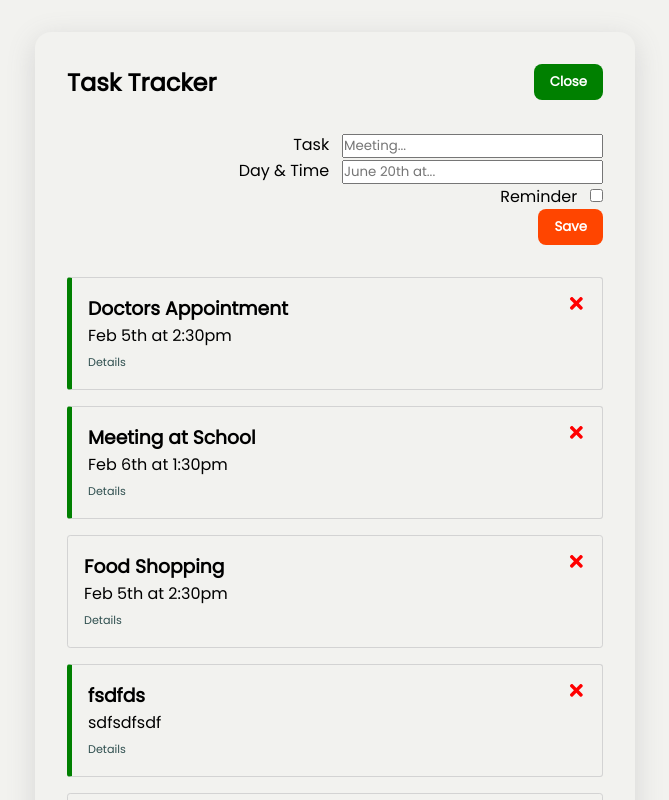
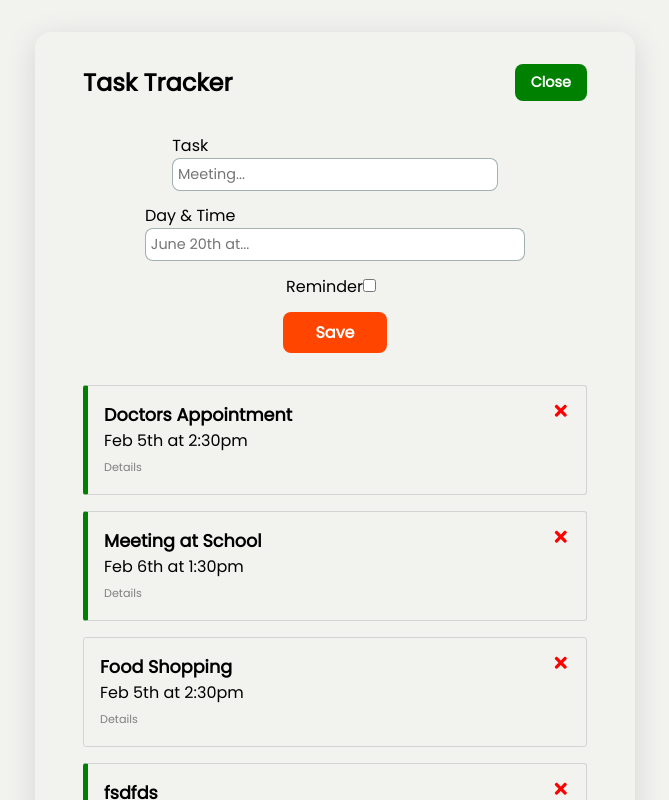
Before and after one commit to eugeniarossanigo/task-tracker, a React (Vite) app: page / in a window 1280 px wide. Both pictures are taken after a click on the button "Add Task". Shown: the top 800 px of the page, without its empty margins (305-974 px from the left). Built offline with nearby package versions, Linux system fonts and the light colour scheme; data requests are answered from the project's data file.

Commit message:
change styles task cards

```diff
--- a/src/App.css
+++ b/src/App.css
@@ -2,7 +2,7 @@
   width: 600px;
   background-color: #F2F2EF;
   margin: 0 auto;
-  padding: 0 2rem;
+  padding: 0 3rem;
   box-shadow: rgba(100, 100, 111, 0.2) 0px 7px 29px 0px;
   border-radius: 1rem;
 }
@@ -19,6 +19,7 @@
   border: none;
   border-radius: .5rem;
   padding: .5rem 1rem;
+  font-size: .9rem;
   font-weight: 600;
 }
 .btn-add {
@@ -39,6 +40,28 @@ main {
 .task-container h3 {
   display: flex;
   justify-content: space-between;
+  font-size: 1.1rem;
+}
+.task-container div {
+  display: flex;
+  font-size: .8rem;
+  gap: .5rem;
+}
+.task-container div p {
+  color: rgb(155, 101, 30);
+  /* color: rgb(51, 92, 92); */
+  font-weight: 600;
+  /* padding: .2rem .5rem; */
+  /* background-color: rgb(241, 233, 217); */
+  border-radius: .5rem;
+  /* box-shadow: rgba(0, 0, 0, 0.15) 2.4px 2.4px 3.2px; */
+  /* box-shadow: rgba(0, 0, 0, 0.1) 0px 20px 25px -5px, rgba(0, 0, 0, 0.04) 0px 10px 10px -5px;
+  box-shadow: rgba(149, 157, 165, 0.2) 0px 8px 24px; */
+}
+.task-container p.details {
+  font-size: .9rem;
+  padding-bottom: .5rem;
+  color: rgb(92, 88, 88)
 }
 .task-container svg {
   color: red;
@@ -49,27 +72,61 @@ main {
 .form-container {
   display: flex;
   flex-direction: column;
-  align-items: end;
+  align-items: center;
+  gap: .8rem;
   padding-bottom: 2rem;
 }
-.form-container div label {
+.form-container fieldset, .form-container fieldset div  {
+  border: none;
+  display: flex;
+  flex-direction: column;
+  width: 100%;
+}
+.form-container fieldset.day-time {
+  flex-direction: row;
+  justify-content: space-between;
+}
+.form-container fieldset div {
+  width: 48%;
+}
+/* .form-container div label {
   display: inline-block;
   padding-right: .8rem;
+} */
+/* .form-container div label {
+  padding-right: .8rem;
+} */
+/* .form-container div input:nth-child(1) {
+  width: 40vw;
+} */
+.form-container input:not([type="checkbox"]) {
+  padding: .3rem;
+  font-size: .9rem;
+  border: 1px solid rgba(47, 79, 79, 0.445);
+  border-radius: .5rem;
+  width: 100%;
 }
-.form-container div input:nth-child(1) {
-  width: 40vw;
+input[type="checkbox"] {
+  margin-right: .5rem;
 }
 .btn-save {
   background-color: orangered;
   color: #fff;
+  padding: .5rem 2rem;
+  font-size: 1rem;
 }
 footer {
   padding-bottom: 1rem;
   text-align: center;
   font-size: .8rem;
 }
-a {
-  text-decoration: none;
-  color: darkslategrey;
-  font-size: .7rem;
+a:hover {
+  font-weight: 600;
 }
+
+@media screen and (max-width: 650px){
+  .container {
+    width: 90%;
+    padding: 0 2rem;
+  }
+}
--- a/src/index.css
+++ b/src/index.css
@@ -6,9 +6,13 @@
   box-sizing: border-box;
   font-family: 'Poppins', sans-serif;
 }
-
 #root {
   background-color: #F2F2EF;
   min-height: 100vh;
   padding: 2rem 0;
 }
+a {
+  text-decoration: none;
+  font-size: .7rem;
+  color: gray;
+}
```
